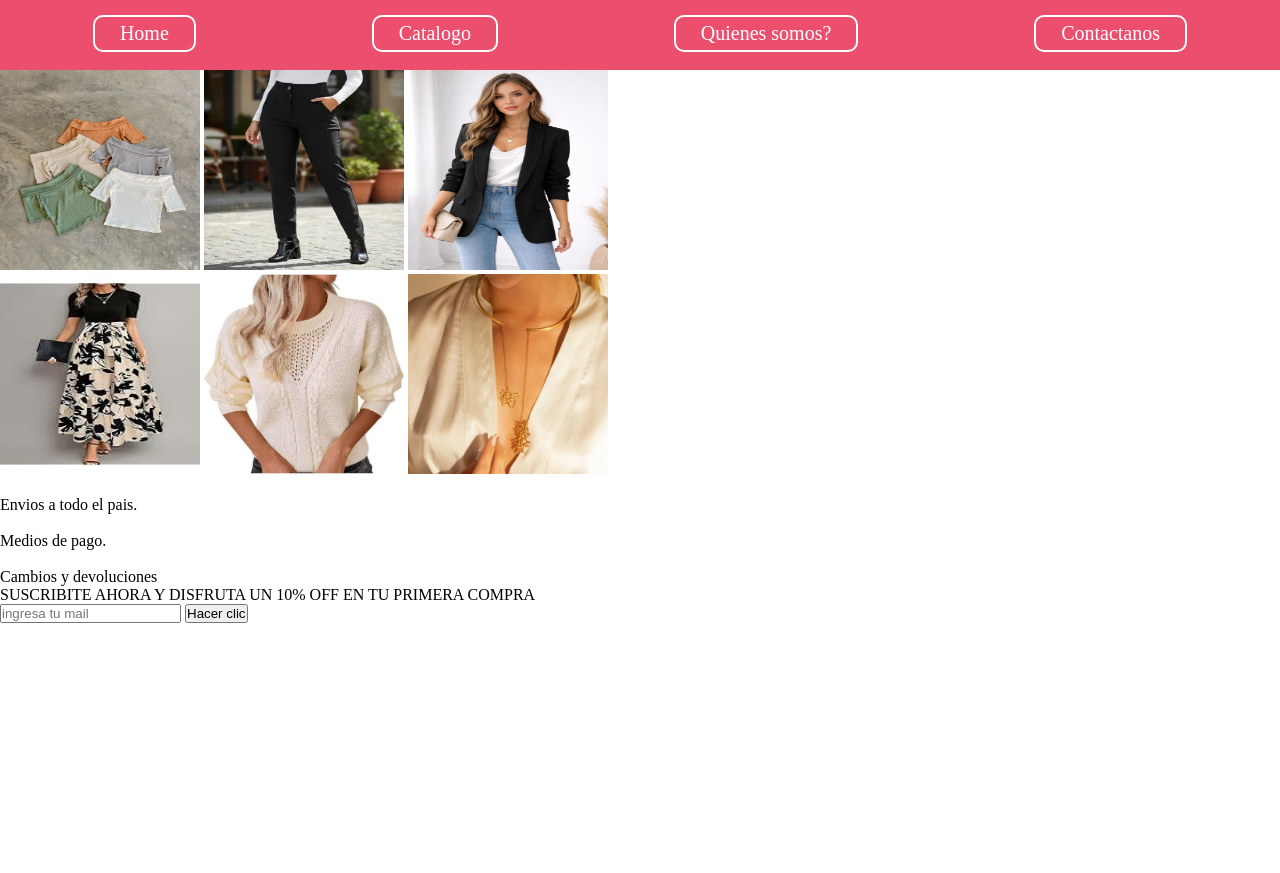
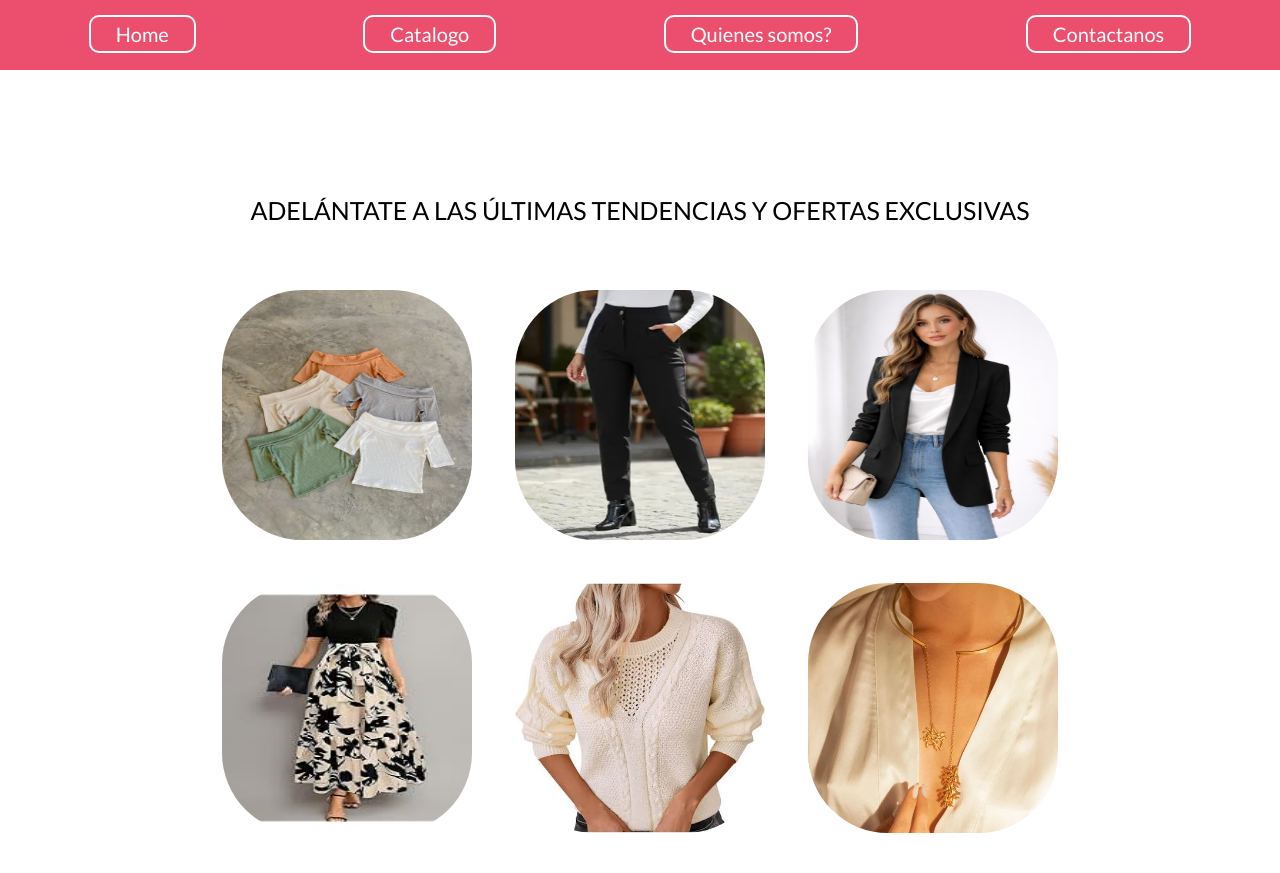
Before and after one commit to MaruAlar/MAindumentaria.talentoT, a plain HTML site: page index.html in a window 1280 px wide. Shown: the part 300-1173 px from the top of the page. Before the commit the page ends 923 px from the top, so only its background shows below. Drawn offline with Linux system fonts and the light colour scheme; a web font is replaced by a local one.

Commit message:
segundo commit

```diff
--- a/css/index.css
+++ b/css/index.css
@@ -2,6 +2,7 @@
     margin: 0;
     padding: 0;
     box-sizing: border-box;
+    font-family: "Lato", sans-serif;
 }
 header{
     height: 300px;
@@ -26,7 +27,7 @@ header h1{
     padding: 10px 50px;
     border-radius: 10px;
     margin-left: 150px;
-    font-size: 70px;
+    font-size: 60px;
 }
 header .menu{
     display: flex;
@@ -77,11 +78,34 @@ nav ul li a{
     margin: 20px;
 }
 
+.imagenes {
+    display: flex;
+    flex-direction: column;
+    justify-content: baseline;
+    align-items: center;
+    margin-top: 80px ;
+}
+p{
+    margin: 45px;
+    font-size: 25px;
+}
 .superior img{
-    width: 200px;
-    height: 200px;
+    width: 250px;
+    height: 250px;
+    border-radius: 80px;
+    margin: 20px;
 }
 .inferior img{
-    width: 200px;
-    height: 200px;
+    width: 250px;
+    height: 250px;
+    border-radius: 80px;
+    margin: 20px;
 }
+
+.seccion2{
+    display: flex;
+    flex-direction: row;
+    justify-content: center;
+    align-items: center;
+    margin: 30px;
+}
--- a/index.html
+++ b/index.html
@@ -5,6 +5,7 @@
     <meta name="viewport" content="width=, initial-scale=1.0">
     <title>MA Indumentaria</title>
     <link rel="icon" type="image/png" href="./imagenes/logo.png">
+    <link href="https://fonts.googleapis.com/css2?family=Cutive+Mono&family=Edu+AU+VIC+WA+NT+Pre:wght@400..700&family=Edu+QLD+Hand:wght@400..700&family=JetBrains+Mono:ital,wght@0,100..800;1,100..800&family=Lato:ital,wght@0,100;0,300;0,400;0,700;0,900;1,100;1,300;1,400;1,700;1,900&family=Space+Mono:ital,wght@0,400;0,700;1,400;1,700&family=Ubuntu:ital,wght@0,300;0,400;0,500;0,700;1,300;1,400;1,500;1,700&family=VT323&display=swap" rel="stylesheet">
     <link rel="stylesheet" href="./css/index.css">
 </head>
 <body>
@@ -26,6 +27,7 @@
         </ul>
     </nav>
     <section class="imagenes">
+        <p>ADELÁNTATE A LAS ÚLTIMAS TENDENCIAS Y OFERTAS EXCLUSIVAS</p>
         <div class="superior">
             <img src="./imagenes/remeras.webp" alt="">
             <img src="./imagenes/pantalon.webp" alt="">
@@ -37,7 +39,7 @@
             <img src="./imagenes/accesorios.webp" alt="">
         </div>
     </section>
-    <section>
+    <section class="seccion2">
         <div>
             <img src="" alt="">
             <p>Envios a todo el pais.</p>
```
